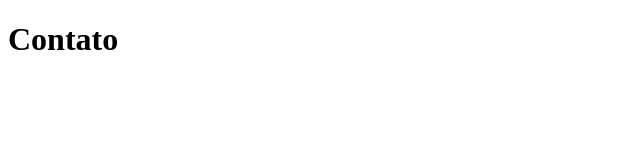
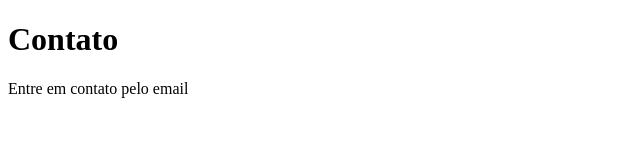
Before and after one commit to dtmuniz/sitema-de-cadastro, a plain HTML site: page contato.html in a window 1280 px wide. Shown: the whole page, without its empty margins (0-640 px from the left). Drawn offline with Linux system fonts and the light colour scheme.

Commit message:
Alterando a página de contato

```diff
--- a/contato.html
+++ b/contato.html
@@ -7,5 +7,6 @@
 </head>
 <body>
     <h1>Contato</h1>
+    <p>Entre em contato pelo email</p>
 </body>
 </html>
```
